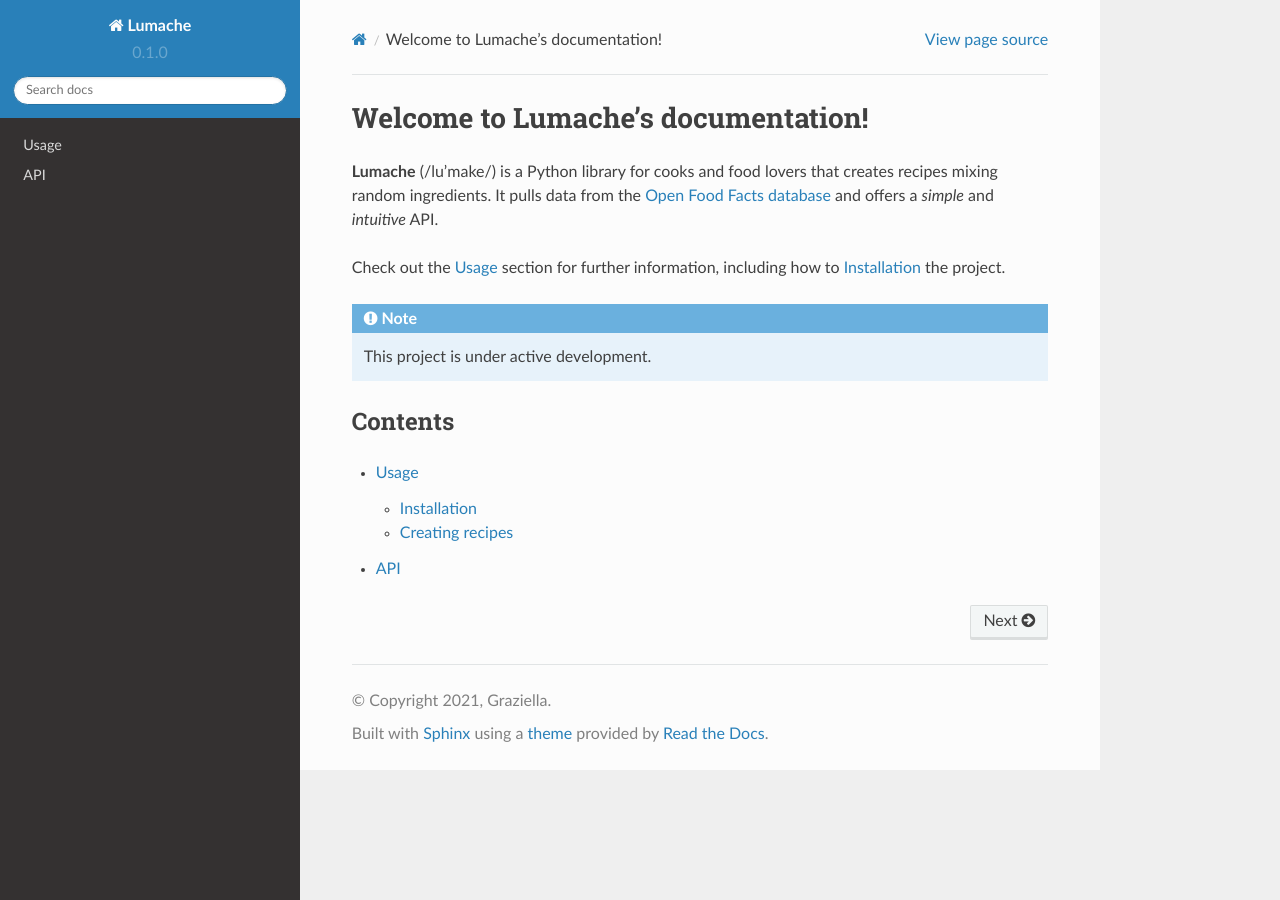
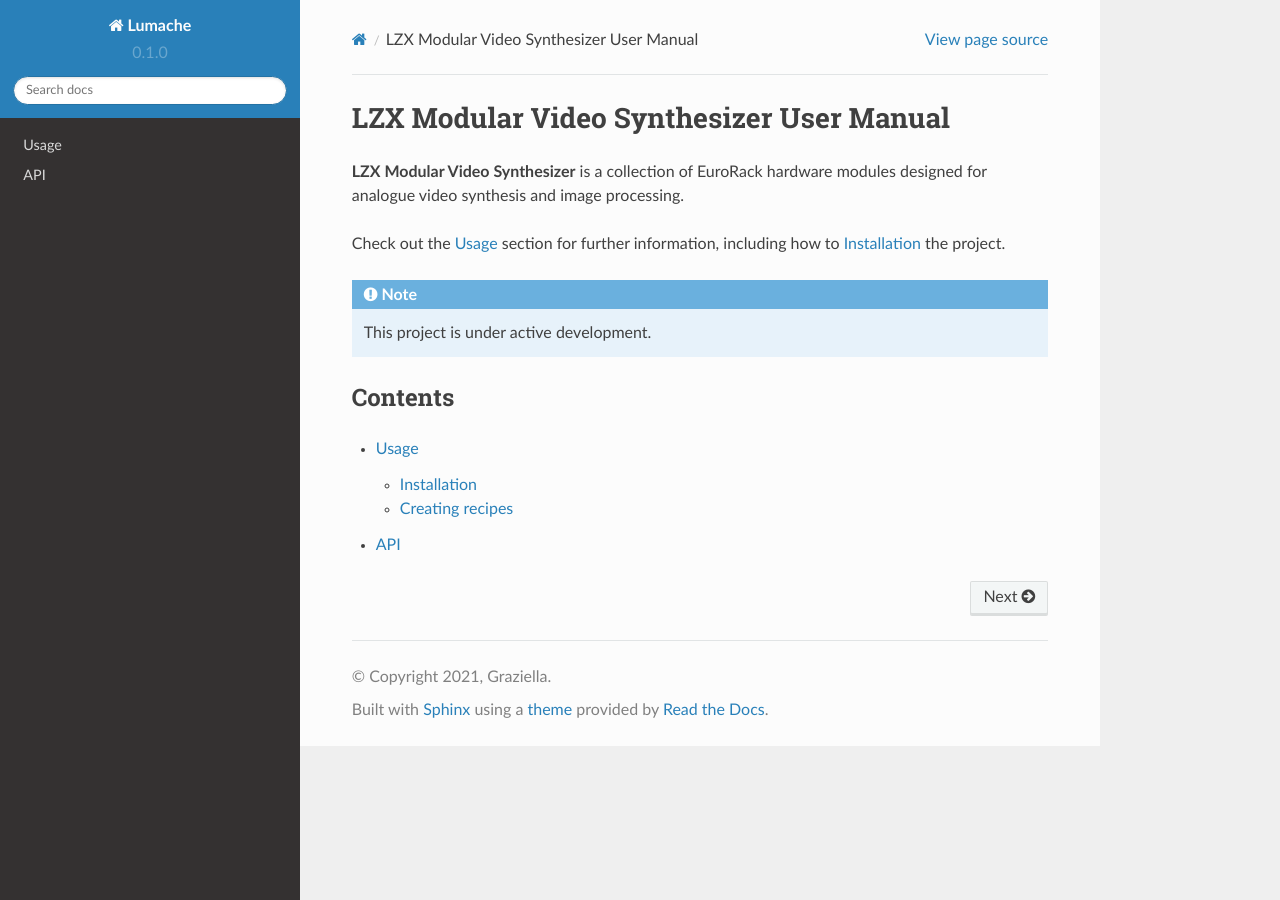
Before and after one commit to lzxindustries/lzxmodular, a Sphinx documentation site: the page built from docs/source/index.rst, in a window 1280 px wide. Built offline with Sphinx 7.4.7 and the Read the Docs theme 2.0.0, drawn with Linux system fonts in a browser that asks for light colours.

Commit message:
Updated index page

```diff
--- a/docs/source/index.rst
+++ b/docs/source/index.rst
@@ -1,10 +1,7 @@
-Welcome to Lumache's documentation!
+LZX Modular Video Synthesizer User Manual
 ===================================
 
-**Lumache** (/lu'make/) is a Python library for cooks and food lovers
-that creates recipes mixing random ingredients.
-It pulls data from the `Open Food Facts database <https://world.openfoodfacts.org/>`_
-and offers a *simple* and *intuitive* API.
+**LZX Modular Video Synthesizer** is a collection of EuroRack hardware modules designed for analogue video synthesis and image processing.
 
 Check out the :doc:`usage` section for further information, including
 how to :ref:`installation` the project.
```
